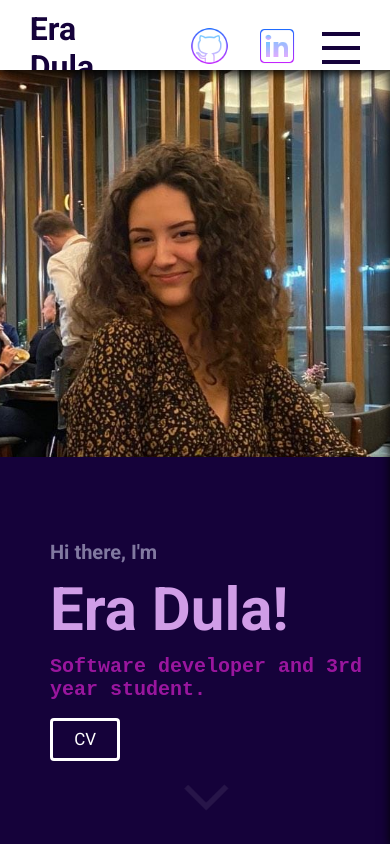
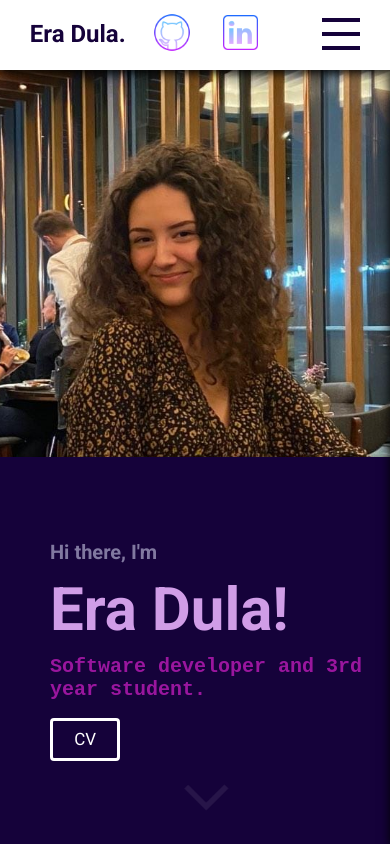
Before and after one commit to EraDula/personal-website, a React (Create React App) app in the folder my-website/: page / in a window 390 px wide. Built offline with nearby package versions, Linux system fonts and the light colour scheme.

Commit message:
Edit navbar + contact responsivenss

```diff
--- a/my-website/src/components/contact/contact.scss
+++ b/my-website/src/components/contact/contact.scss
@@ -25,6 +25,7 @@
 
       @include mobile{
         margin-left: 0px;
+        height: 20%;
       }
     }
 
@@ -35,7 +36,7 @@
 
       @include mobile{
         margin-left: 0px;
-        font-size: 60px;
+        font-size: 55px;
       }
     }
 
@@ -47,6 +48,7 @@
 
       @include mobile{
         margin-left: 0px;
+        font-size: 17px;
       }
     }
   }
--- a/my-website/src/components/navbar/navbar.scss
+++ b/my-website/src/components/navbar/navbar.scss
@@ -29,7 +29,7 @@
         margin-right: 1em;
 
         @include mobile{
-          font-size: 2em;
+          font-size: 1.5em;
         }
       }
 
```
